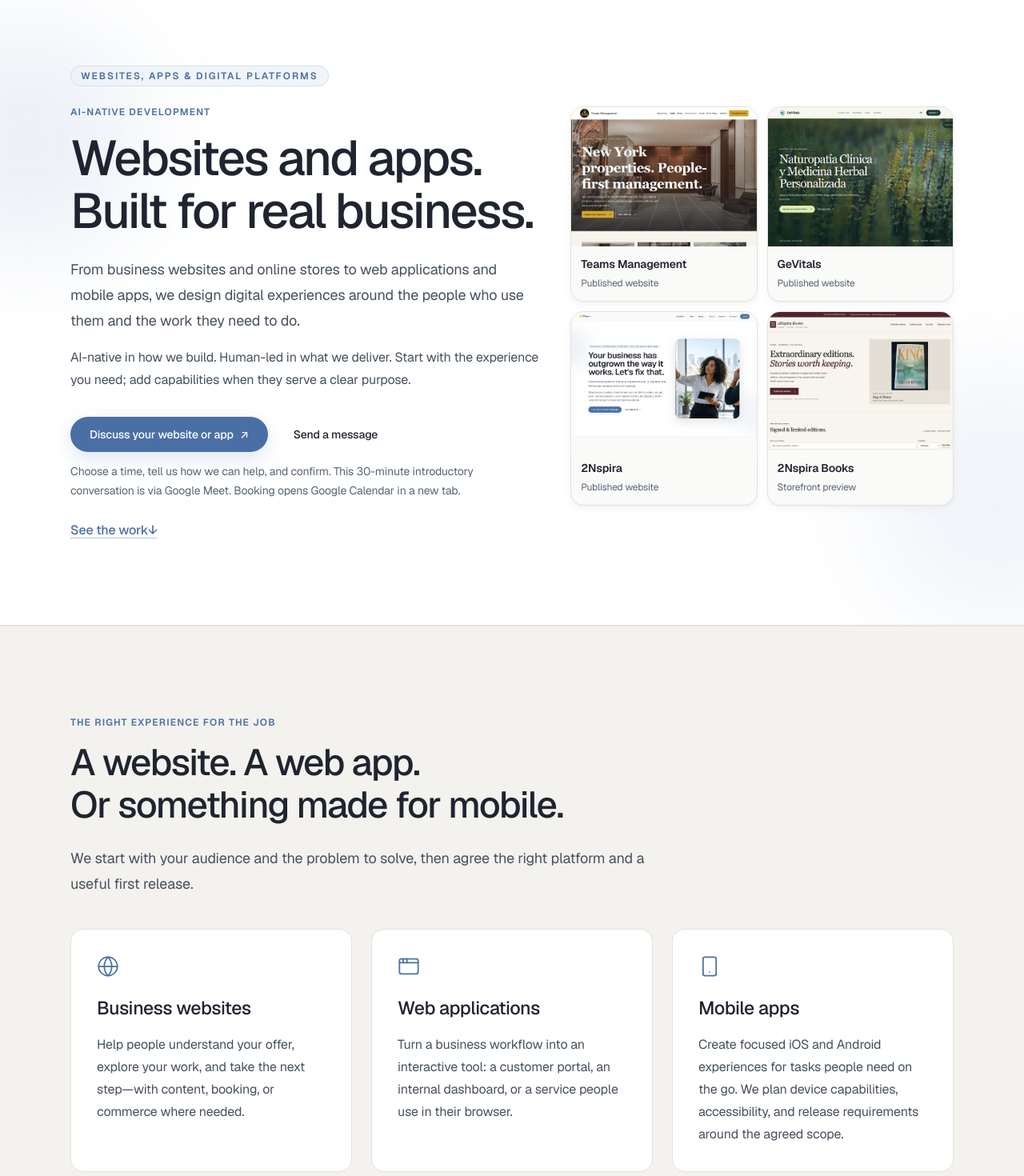
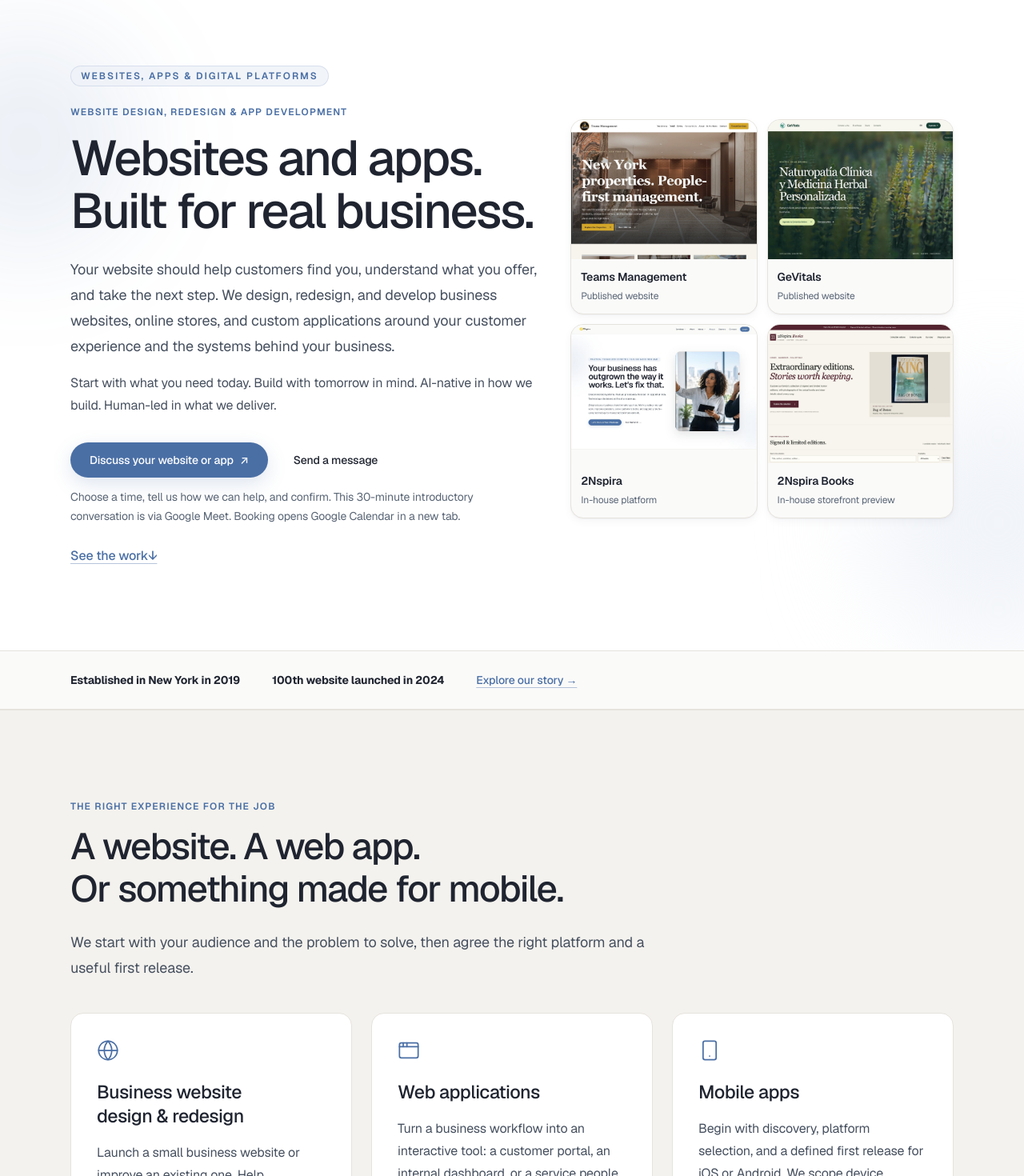
Before and after one commit to 2NspiraOpsTeam/2nspira-website, a Next.js app in the folder 2nspira-website/: page /websites in a window 1280 px wide. Shown: the part 80-1550 px from the top of the page at 80% size. Built offline with nearby package versions, Linux system fonts and the light colour scheme; no server answers.

Commit message:
Refine website service SEO and evidence-led messaging

```diff
--- a/2nspira-website/src/app/websites/page.tsx
+++ b/2nspira-website/src/app/websites/page.tsx
@@ -11,9 +11,9 @@ import ServiceQuestions from "@/components/ServiceQuestions";
 import { AmbientField, EyebrowPill } from "@/components/VisualAccents";
 import { card, cardFlat, eyebrow, h1, h2, h3, lead, linkInline, pageMain, section, sectionBand } from "@/components/ui";
 
-const description = "Website and app development grounded in real business needs. Explore business websites, web applications, mobile apps, secure portals, and connected operations.";
+const description = "Business website design, redesign, and custom app development. 2Nspira builds online stores, booking experiences, and secure portals around your business.";
 export const metadata: Metadata = publicPageMetadata({
-  title: "Website & App Development",
+  title: "Business Website Design & App Development",
   shareTitle: "Websites and apps built for real business.",
   description,
   path: "/websites",
@@ -43,7 +43,7 @@ const projects = [
     note: "Public website shown. No patient information is included.",
   },
   {
-    id: "2nspira", name: "2Nspira", category: "Advisory website & client services", status: "Published website",
+    id: "2nspira", name: "2Nspira", category: "Advisory website & client services", status: "In-house platform",
     url: "https://2nspira.com/", link: "Explore 2Nspira", image: "2nspira",
     need: "Make it easy to understand the services, book a conversation, and support ongoing client relationships.",
     work: "Google Calendar booking links, assessment tools, a secure client portal, service management, and due-date reminders.",
@@ -54,7 +54,7 @@ const projects = [
     note: "Public website shown. Client records and private dashboards are not displayed.",
   },
   {
-    id: "2nspira-books", name: "2Nspira Books", category: "Specialist bookstore ecommerce", status: "Storefront preview",
+    id: "2nspira-books", name: "2Nspira Books", category: "Specialist bookstore ecommerce", status: "In-house storefront preview",
     url: "https://2nspira-books-preview.jcortez-36a.workers.dev/", link: "Explore the bookstore preview", image: "books",
     need: "Give collectors the photographs, edition details, and condition information needed to evaluate an individual book.",
     work: "A searchable catalog, actual-copy galleries, inventory and order tools, plus Stripe and PayPal checkout development.",
@@ -71,8 +71,8 @@ const capabilities = [
   { icon: MapPin, title: "Google Maps & locations", text: "Help visitors explore locations, view property maps, and open Google Maps directions to the right address.", proof: "Teams property discovery", href: "#teams-management" },
   { icon: ShoppingBag, title: "Online stores", text: "Bring product details, photographs, checkout, inventory, and order management into one considered journey.", proof: "2Nspira Books · preview", href: "#2nspira-books" },
   { icon: ShieldCheck, title: "Client & tenant portals", text: "Give authorized users a secure place for service information, requests, and updates.", proof: "2Nspira & Teams workflows", href: "#teams-management" },
-  { icon: LayoutDashboard, title: "Backend operations", text: "Equip your team to manage content, records, inquiries, notifications, and the work that follows.", proof: "Teams property operations · preview", href: "#teams-management" },
-  { icon: ChartNoAxesCombined, title: "Analytics & insights", text: "Understand website traffic and property interest with reporting scoped to the business and its privacy needs.", proof: "Teams analytics workspace · preview", href: "#teams-management" },
+  { icon: LayoutDashboard, title: "Backend operations", text: "Equip your team to manage content, records, inquiries, notifications, and the work that follows.", proof: "Teams private property operations", href: "#teams-management" },
+  { icon: ChartNoAxesCombined, title: "Analytics & insights", text: "Understand website traffic and property interest with reporting scoped to the business and its privacy needs.", proof: "Teams private analytics workspace", href: "#teams-management" },
   { icon: Languages, title: "Multilingual & migration", text: "Help people navigate in their preferred language, and preserve useful content when moving an existing site.", proof: "GeVitals bilingual website", href: "#gevitals" },
 ];
 
@@ -89,7 +89,7 @@ export default function WebsitesPage() {
   return <main id="main-content" className={pageMain}>
     <script type="application/ld+json" dangerouslySetInnerHTML={{ __html: JSON.stringify({
       "@context": "https://schema.org", "@type": "Service", "@id": "https://2nspira.com/websites#service",
-      name: "Websites, Apps & Digital Platforms", serviceType: ["Website development", "Web application development", "Mobile app development", "Business system integration"], description,
+      name: "Websites, Apps & Digital Platforms", serviceType: ["Website design", "Website redesign", "Website development", "Web application development", "Mobile app development", "Business system integration"], description,
       url: "https://2nspira.com/websites", provider: { "@id": "https://2nspira.com/#organization" }, areaServed: "Worldwide",
     }).replace(/</g, "\\u003c") }} />
     <ServiceEffects>
@@ -98,10 +98,10 @@ export default function WebsitesPage() {
         <div className="relative mx-auto grid max-w-6xl items-center gap-10 px-4 py-16 sm:px-6 sm:py-24 lg:grid-cols-[1.1fr_0.9fr]">
           <div>
             <EyebrowPill>Websites, Apps &amp; Digital Platforms</EyebrowPill>
-            <p className={`mt-6 ${eyebrow}`}>AI-native development</p>
+            <p className={`mt-6 ${eyebrow}`}>Website design, redesign &amp; app development</p>
             <h1 className={h1}>Websites and apps.<br />Built for real business.</h1>
-            <p className={lead}>From business websites and online stores to web applications and mobile apps, we design digital experiences around the people who use them and the work they need to do.</p>
-            <p className="mt-4 leading-7 text-body">AI-native in how we build. Human-led in what we deliver. Start with the experience you need; add capabilities when they serve a clear purpose.</p>
+            <p className={lead}>Your website should help customers find you, understand what you offer, and take the next step. We design, redesign, and develop business websites, online stores, and custom applications around your customer experience and the systems behind your business.</p>
+            <p className="mt-4 leading-7 text-body">Start with what you need today. Build with tomorrow in mind. AI-native in how we build. Human-led in what we deliver.</p>
             <ServiceConversation label="Discuss your website or app" />
             <a href="#our-work" className={`mt-4 min-h-11 ${linkInline}`}>See the work <span aria-hidden="true"> ↓</span></a>
           </div>
@@ -114,17 +114,25 @@ export default function WebsitesPage() {
         </div>
       </section>
 
+      <section aria-label="Our website development experience" className="border-b border-line bg-canvas">
+        <div className="mx-auto flex max-w-6xl flex-wrap items-center gap-x-10 gap-y-3 px-4 py-6 text-sm leading-6 text-body sm:px-6">
+          <p><strong className="text-ink">Established in New York in 2019</strong></p>
+          <p><strong className="text-ink">100th website launched in 2024</strong></p>
+          <Link href="/about#company-history-heading" className={linkInline}>Explore our story →</Link>
+        </div>
+      </section>
+
       <section id="website-and-app-development" className={sectionBand} aria-labelledby="development-heading">
         <div className="mx-auto max-w-6xl px-4 sm:px-6">
           <p className={eyebrow}>The right experience for the job</p>
           <h2 id="development-heading" className={`mt-4 max-w-3xl ${h2}`}>A website. A web app.<br />Or something made for mobile.</h2>
           <p className={`max-w-3xl ${lead}`}>We start with your audience and the problem to solve, then agree the right platform and a useful first release.</p>
           <div className="mt-10 grid gap-6 md:grid-cols-3">{[
-            { Icon: Globe, title: "Business websites", text: "Help people understand your offer, explore your work, and take the next step—with content, booking, or commerce where needed." },
+            { Icon: Globe, title: "Business website design & redesign", text: "Launch a small business website or improve an existing one. Help customers understand your offer and take the next step, with content, booking, or commerce where needed." },
             { Icon: AppWindow, title: "Web applications", text: "Turn a business workflow into an interactive tool: a customer portal, an internal dashboard, or a service people use in their browser." },
-            { Icon: Smartphone, title: "Mobile apps", text: "Create focused iOS and Android experiences for tasks people need on the go. We plan device capabilities, accessibility, and release requirements around the agreed scope." },
+            { Icon: Smartphone, title: "Mobile apps", text: "Begin with discovery, platform selection, and a defined first release for iOS or Android. We scope device capabilities, accessibility, and release requirements before development." },
           ].map(({Icon, title, text}) => <article key={title} className={`p-6 sm:p-8 ${cardFlat}`}><Icon aria-hidden="true" size={28} strokeWidth={1.5} className="mb-6 text-accent" /><h3 className={h3}>{title}</h3><p className="mt-4 leading-7 text-body">{text}</p></article>)}</div>
-          <p className="mt-6 max-w-3xl text-sm leading-7 text-muted">Platform choice, integrations, testing, hosting, app-store submission, and ongoing support are agreed for each project. The work below shows our website and web-platform experience.</p>
+          <p className="mt-6 max-w-3xl text-sm leading-7 text-muted">Platform choice, integrations, testing, hosting, app-store submission, and ongoing support are agreed for each project. The work below shows website and web-platform experience, not published native mobile apps.</p>
         </div>
       </section>
 
@@ -132,7 +140,7 @@ export default function WebsitesPage() {
         <div className="mx-auto max-w-6xl px-4 sm:px-6">
           <p className={eyebrow}>Real projects. Practical capabilities.</p>
           <h2 data-catalog-reveal id="selected-work-heading" className={`mt-4 ${h2}`}>See the experience. Understand what’s behind it.</h2>
-          <p className={`max-w-3xl ${lead}`}>A website is what your customers see. Booking, publishing, payments, and operations are what make it useful. These projects show how the two connect.</p>
+          <p className={`max-w-3xl ${lead}`}>A website is what your customers see. Booking, publishing, payments, and operations are what make it useful. Published client websites lead the selection below, followed by our in-house platform and storefront preview. Private operational tools are not public demos.</p>
           <div className="mt-10 grid items-start gap-6 lg:grid-cols-2">
             {projects.map(project => <article key={project.id} id={project.id} data-catalog-card className={`scroll-mt-24 overflow-hidden ${card}`} aria-labelledby={`${project.id}-heading`}>
               <figure>
@@ -199,7 +207,7 @@ export default function WebsitesPage() {
               <p className={eyebrow}>Our development approach</p>
               <h2 data-catalog-reveal id="ai-native-heading" className={`mt-4 ${h2}`}>AI-native development.<br />Human product judgment.</h2>
               <p className={lead}>AI helps us explore, implement, and review. People stay responsible for what we build, how it works, and whether it is ready to launch.</p>
-              <p className="mt-4 leading-7 text-body">AI-native is how we build. AI-powered is a feature choice. Your website does not need a chatbot to benefit from our approach.</p>
+              <p className="mt-4 leading-7 text-body">For your business, that means clear accountability for design and engineering decisions, testing of agreed customer journeys before launch, and an agreed handover and support plan. AI-powered features are a separate choice; your website does not need a chatbot.</p>
               <Link href="/ai-enablement" className={`mt-6 min-h-11 ${linkInline}`}>Explore AI enablement →</Link>
             </div>
           </div>
@@ -214,12 +222,12 @@ export default function WebsitesPage() {
 
       <section id="website-standards" className={sectionBand} aria-labelledby="website-standards-heading">
         <div className="mx-auto max-w-6xl px-4 sm:px-6">
-          <p className={eyebrow}>Built into every website</p>
+          <p className={eyebrow}>Standards & project-specific requirements</p>
           <h2 id="website-standards-heading" className={`mt-4 ${h2}`}>Accessibility, Security, and Compliance</h2>
-          <p className={`max-w-3xl ${lead}`}>We design and develop all our websites with these commitments from the start.</p>
+          <p className={`max-w-3xl ${lead}`}>We design with accessibility, security, and privacy in mind from the beginning. We agree testing, compliance requirements, and responsibilities for each project.</p>
           <ul className="mt-8 grid gap-x-10 gap-y-6 md:grid-cols-2">
             {[
-              ["Accessibility", "Design and develop the site to conform with the WCAG 2.2 Level AA accessibility standard."],
+              ["Accessibility", "Target WCAG 2.2 Level AA accessibility, test agreed user journeys, and document limitations and remediation needs."],
               ["Security & data protection", "Follow secure development practices and protect user data submitted through the website and webstore."],
               ["Privacy & consent", "Support privacy notice, cookie, consent, and data handling requirements as applicable."],
               ["Pre-launch testing", "Conduct accessibility, performance, security, and quality assurance testing before launch."],
```
